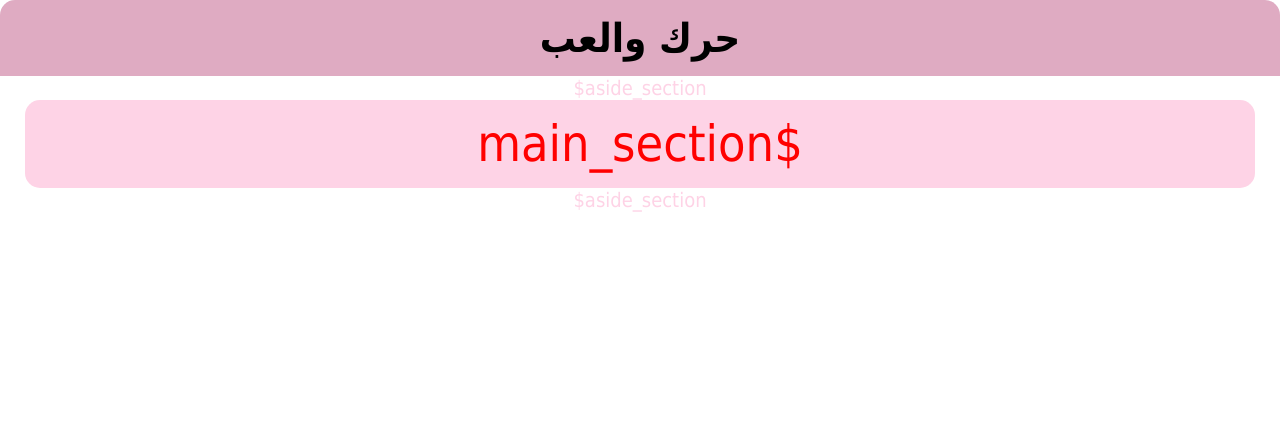
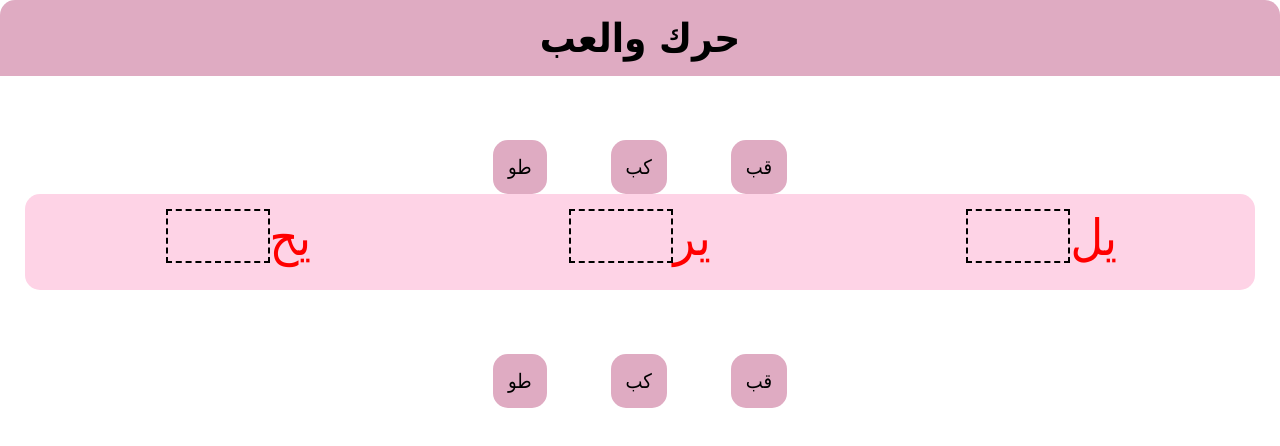
Before and after one commit to hackthefutureofeducation/Draganddrop.widget, a plain HTML site: page index.html in a window 1280 px wide. Drawn offline with Linux system fonts and the light colour scheme.

Commit message:
Examples

```diff
--- a/index.html
+++ b/index.html
@@ -22,15 +22,60 @@
                 </svg>
             </div>
             <aside>
-                $aside_section
+
+            <div class="item" draggable="true" data-answer="0.9831015807563035">
+                طو
+            </div>
+
+            <div class="item" draggable="true" data-answer="0.9219314419413394">
+                كب
+            </div>
+
+            <div class="item" draggable="true" data-answer="0.09441434464176446">
+                قب
+            </div>
+
             </aside>
             <div class="container-box">
-                $main_section
+
+            <div class="item-list">
+                    <p>يل</p>
+                    <div class="dropzone" ondragover="allowDrop(event)">
+                        <div class="box" data-answer="0.9831015807563035"></div>
+                    </div>
+                </div>
+
+            <div class="item-list">
+                    <p>ير</p>
+                    <div class="dropzone" ondragover="allowDrop(event)">
+                        <div class="box" data-answer="0.9219314419413394"></div>
+                    </div>
+                </div>
+
+            <div class="item-list">
+                    <p>يح</p>
+                    <div class="dropzone" ondragover="allowDrop(event)">
+                        <div class="box" data-answer="0.09441434464176446"></div>
+                    </div>
+                </div>
+
 
             </div>
 
             <aside>
-                $aside_section
+
+            <div class="item" draggable="true" data-answer="0.9831015807563035">
+                طو
+            </div>
+
+            <div class="item" draggable="true" data-answer="0.9219314419413394">
+                كب
+            </div>
+
+            <div class="item" draggable="true" data-answer="0.09441434464176446">
+                قب
+            </div>
+
 
 
 
```
